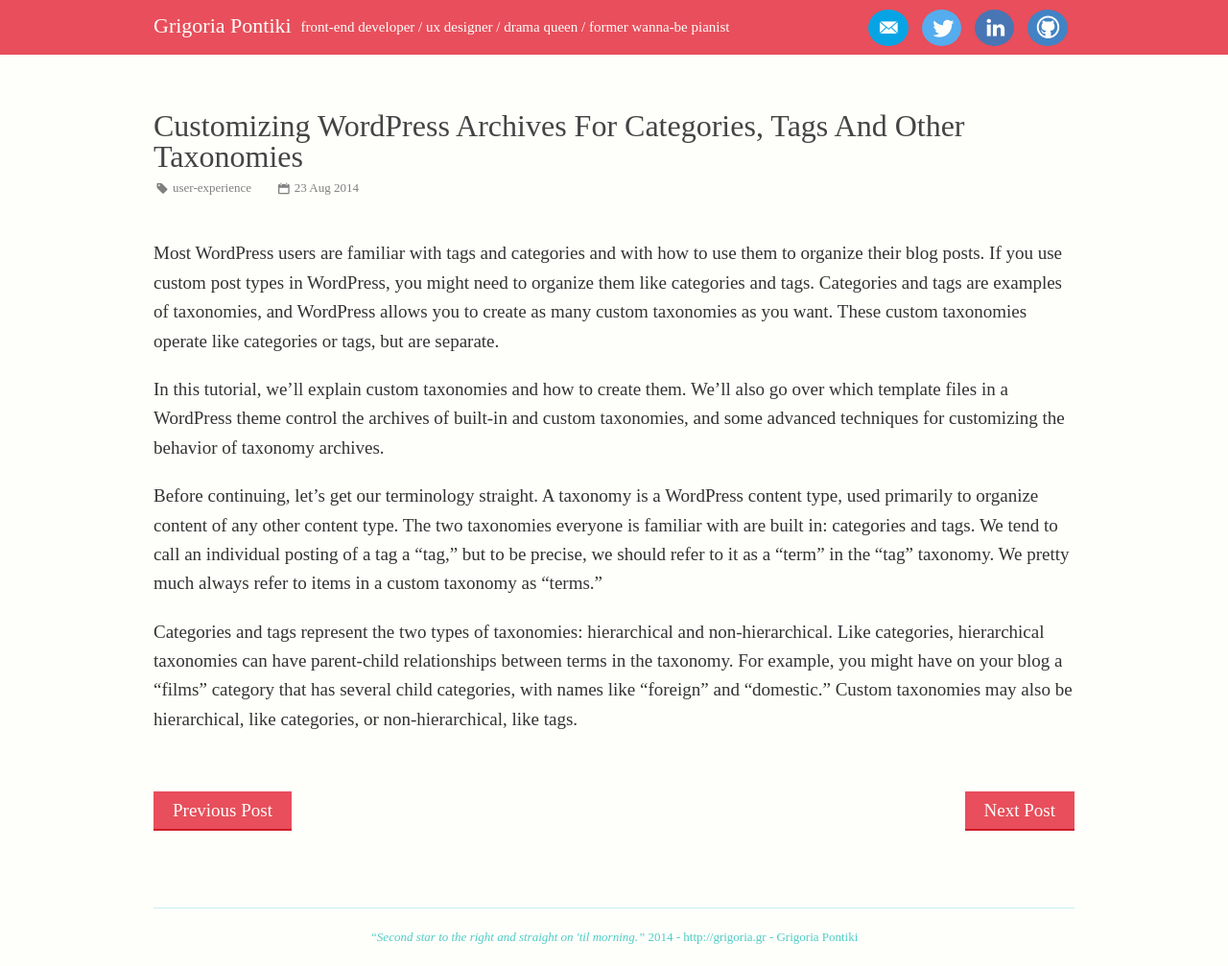
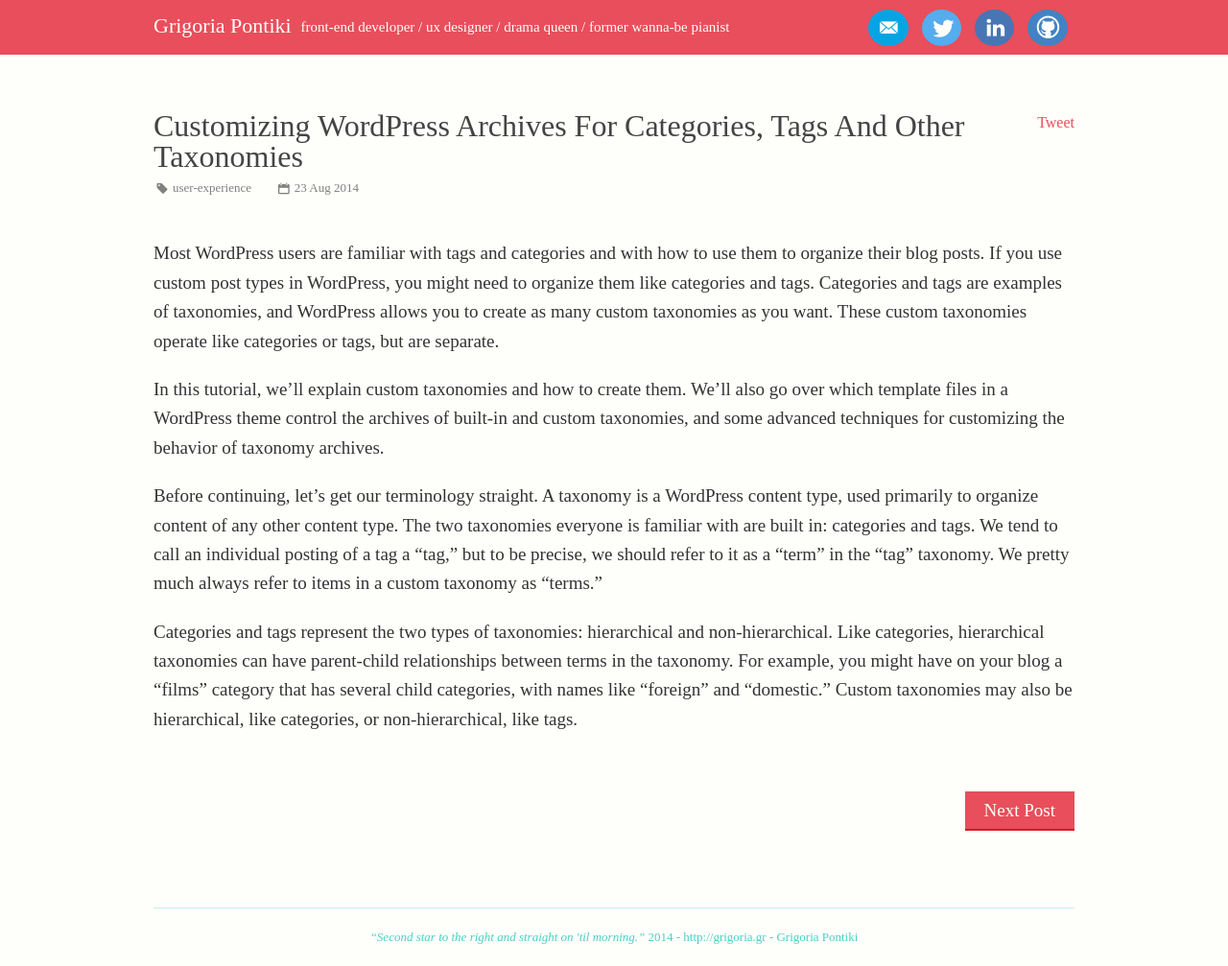
Before and after one commit to grigoria/blog, a Jekyll site: the page built from _posts/2014-08-23-first-post.md, in a window 1280 px wide and 1007 px high. Shown: the whole window at 96% size. Built offline with Jekyll 4.4.1, drawn with Linux system fonts in a browser that asks for light colours; comment, search, counter and statistics services are not loaded.

Commit message:
Add button for tweeting posts

```diff
--- a/_includes/post.html
+++ b/_includes/post.html
@@ -1,3 +1,9 @@
+<div class="tweet-this">
+  <a href="https://twitter.com/share" class="twitter-share-button" data-via="grigoriap" data-size="large" data-count="none">Tweet</a>
+</div>
+<script>!function(d,s,id){var js,fjs=d.getElementsByTagName(s)[0],p=/^http:/.test(d.location)?'http':'https';if(!d.getElementById(id)){js=d.createElement(s);js.id=id;js.src=p+'://platform.twitter.com/widgets.js';fjs.parentNode.insertBefore(js,fjs);}}(document, 'script', 'twitter-wjs');</script>
+
+<div class="title cf">
   <h4>{{page.title}}</h4>
 
   <p class="tags">
@@ -6,12 +12,15 @@
     {% endfor %}
     <span class="icon-calendar">{{ page.date | date_to_string }}</span>
   </p>
+</div>
 
 <div class="content">
 	{{ content }}
 </div>
 
+{% if page.previous %}
 <a href="{{ page.previous.url }}" class="left btn">Previous Post</a>
+{% endif %}
 {% if page.next %}
   <a href="{{ page.next.url }}" class="btn">Next Post</a>
 {% else %}
--- a/_sass/_general.scss
+++ b/_sass/_general.scss
@@ -96,6 +96,10 @@
   b {
     color: #af7dff;
   }
+}
+
+.jsfiddle {
+  margin: 40px 0;
 }
 
 // General classes
@@ -314,13 +318,22 @@
 
   article {
 
-    h4 {
-      margin-top: $vr*1.5;
-      font-size: 32px;
+    .title {
+      margin-right: 100px;
+
+      h4 {
+        margin-top: $vr*1.5;
+        font-size: 32px;
+      }
+
+      .tags {
+        margin-bottom: $vr;
+      }
     }
 
-    .tags {
-      margin-bottom: $vr;
+    .tweet-this {
+        float: right;
+        margin-top: 65px;
     }
   }
 
--- a/_sass/_general_mobile.scss
+++ b/_sass/_general_mobile.scss
@@ -62,9 +62,19 @@
 
   article {
 
-    h4 {
-      font-size: 26px;
-      margin-top: $vr;
+    .title {
+      margin-right: 0;
+
+      h4 {
+        font-size: 26px;
+        margin-top: $vr/4;
+      }
+    }
+
+    .tweet-this {
+      float: none;
+      text-align: right;
+      margin-top: 30px;
     }
   }
 }
```
Lines whose indentation alone changed are shown as unchanged.
